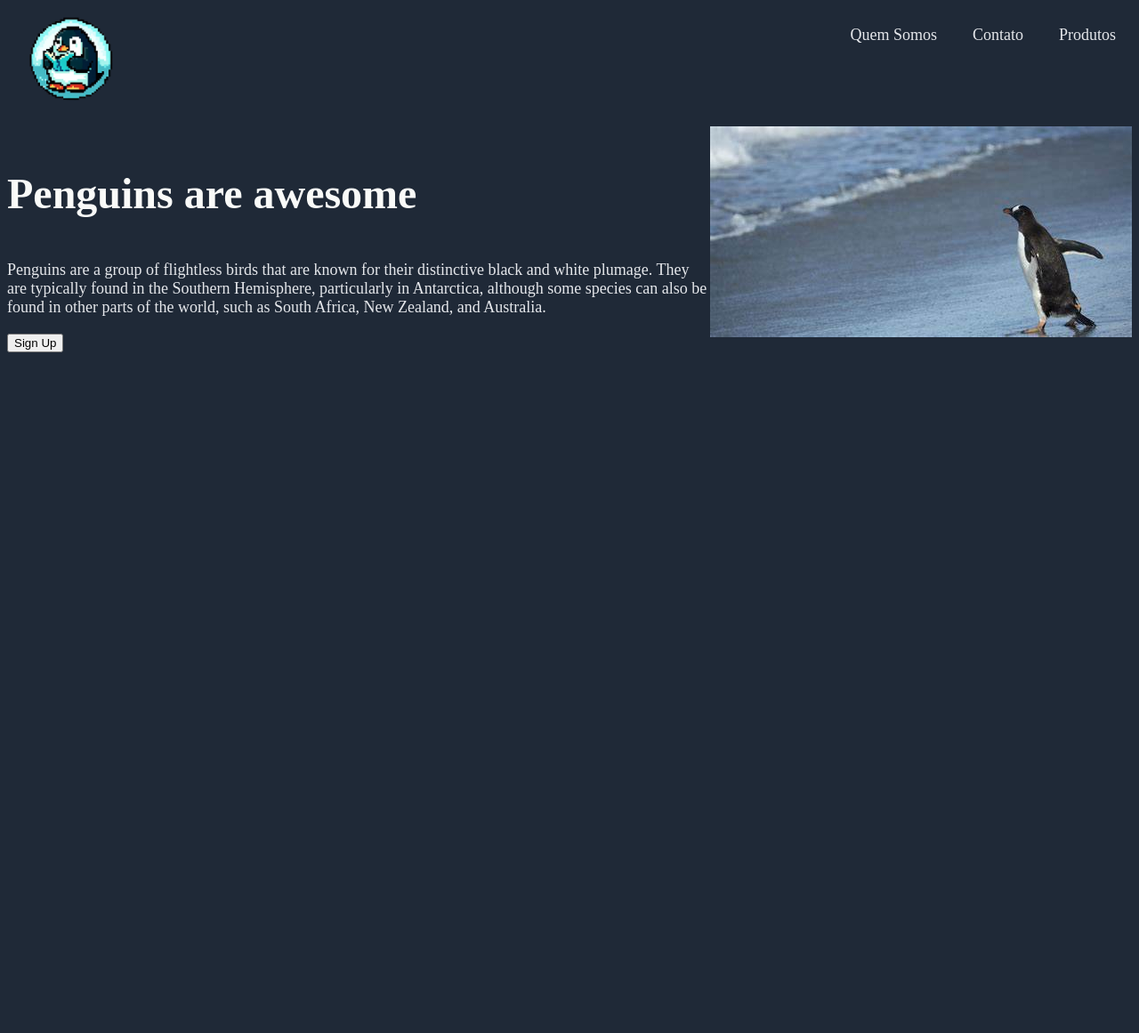
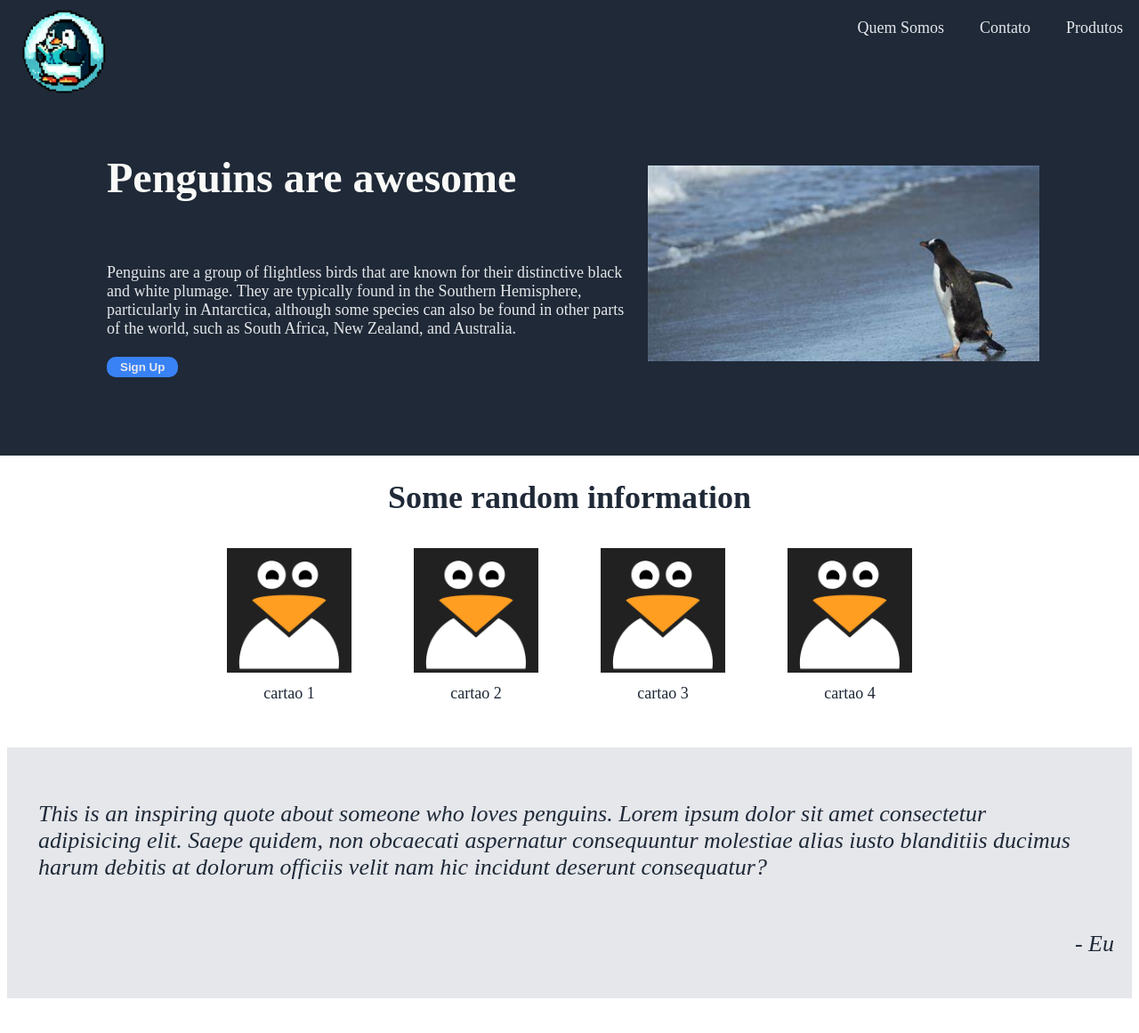
Before and after one commit to yanrodgues/Landing-Page, a plain HTML site: page index.html in a window 1280 px wide. Shown: the part 15-1176 px from the top of the page at 89% size. Before the commit the page ends 800 px from the top, so only its background shows below. Drawn offline with Linux system fonts and the light colour scheme.

Commit message:
Cards and quote added

```diff
--- a/index.html
+++ b/index.html
@@ -32,16 +32,38 @@
             <button>Sign Up</button>
         </div>
         <div class="container-top-right">
-            <img src="/images/pinguim-surfando.png" alt="pinguim na praia">
+            <img src="/images/pinguim-surfando.png" height="220px" alt="pinguim na praia">
         </div>
         </div>
 
-        <!-- <div class="container-mid">
-            <p> Some random information </p>
+        <div class="container-mid">
+            <p id="info-title"> Some random information </p>
             <div class="mid-cards">
+                <div class="card">
+                    <div class="card-header"> <img src="/images/R.png" alt="" width="140px"></div>
+                    <div class="card-body"> cartao 1 </div>
+                </div>
+                <div class="card">
+                    <div class="card-header"> <img src="/images/R.png" alt="" width="140px"></div>
+                    <div class="card-body"> cartao 2 </div>
+                </div>
+                <div class="card">
+                    <div class="card-header"> <img src="/images/R.png" alt="" width="140px"></div>
+                    <div class="card-body"> cartao 3 </div>
+                </div>
+                <div class="card">
+                    <div class="card-header"> <img src="/images/R.png" alt="" width="140px"></div>
+                    <div class="card-body"> cartao 4 </div>
+                </div>
 
             </div>
-        </div> -->
+        </div>
+
+        <div class="quote">
+            <span style="padding: 30px;">This is an inspiring quote about someone who loves penguins. Lorem ipsum dolor sit amet consectetur adipisicing elit. Saepe quidem, non obcaecati aspernatur consequuntur molestiae alias iusto blanditiis ducimus harum debitis at dolorum officiis velit nam hic incidunt deserunt consequatur?
+            </span>
+            <p id="author"> - Eu</p>
+            </div>
 </body>
 
 </html>
--- a/style.css
+++ b/style.css
@@ -1,7 +1,6 @@
 body {
     display: flex;
     flex-direction: column;
-    background-color: #1F2937;
     font-size: 18px;
     color: #E5E7EB;
 }
@@ -9,8 +8,11 @@ body {
 .header {
     display: flex;
     justify-content: space-between;
-    padding: 1em;
     flex: auto;
+    padding: 20px;
+    margin: -10px;
+    background-color: #1F2937;
+
 }
 
 .navbar {
@@ -20,8 +22,77 @@ body {
 
 .container-top{
     display: flex;
+    align-items: flex-start;
+    flex: auto;
+    justify-content: center;
+    background-color: #1F2937;
+    margin: -10px;
+    padding-bottom: 80px;
 }
 
+.container-top-left{
+    display:flex;
+    flex-direction: column;
+    gap: 3px;
+    align-items: flex-start;
+    padding: 8px;
+    max-width: 600px;
+}
+
+.container-top-left button{
+    align-self: flex-start;
+    background-color: #3882F6 ;
+    border-radius: 10px;
+    color: #E5E7EB;
+    padding: 4px 15px;
+    border: none;
+    font-weight: bold;}
+
+.container-top-right{
+    padding-top:70px;
+}
+
+.container-mid {
+    display: flex;
+    flex-direction: column;
+    align-items: center;
+    color: #1f2937 ;
+}
+
+#info-title {
+    font-size: 36px;
+    font-weight: bold;
+}
+
+.mid-cards{
+    display: flex;
+    gap: 70px;
+}
+
+.card {
+    display: flex;
+    flex-direction: column;
+    align-items: center;
+    gap: 8px;
+}
+
+.quote {
+    margin: 50px 0px;
+    padding: 30px 20px 20px 5px;
+    background-color: #E5E7Eb;
+    color: #1f2937;
+    /* border-radius: 30px; */
+    display: flex;
+    flex-direction: column;
+    font-size: 26px;
+    font-style: italic;
+    font-weight: 200;
+
+}
+
+#author {
+    align-self: flex-end;
+}
 
 .main-text{
     font-size: 48px;
```
Also changed, not shown: images/R.png (added).
